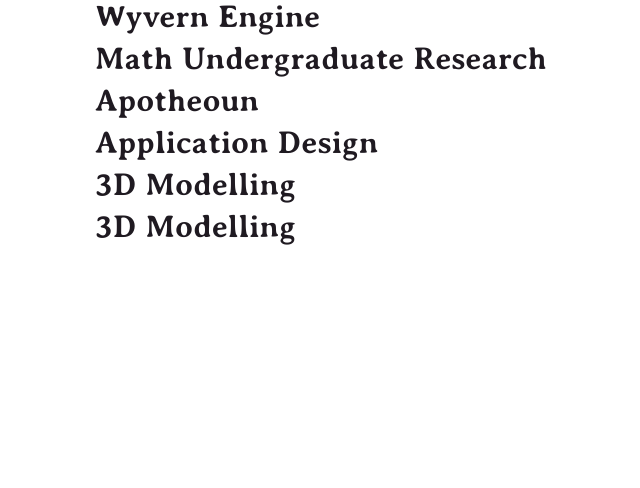
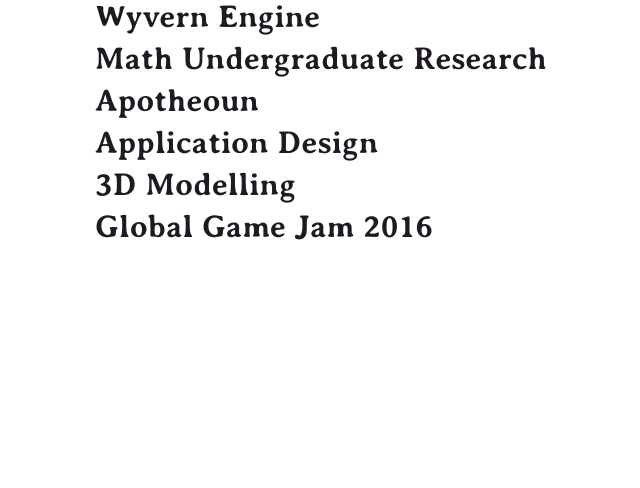
Before and after one commit to Abhalphiest/portfolio, a PHP site: page /projects/projects.php in a window 1280 px wide. Shown: the part 204-692 px from the top of the page, without its empty margins (38-678 px from the left). Run offline with PHP 8.4, Linux system fonts and the light colour scheme; some libraries are stand-ins or nearby versions.

Commit message:
fixed html copy paste error

```diff
--- a/projects/projects.php
+++ b/projects/projects.php
@@ -123,7 +123,7 @@ arising from the physical sciences.</p>
 							reference for 3D Animation and Asset production. Modeled, unwrapped, textured, and rigged by me.</p>
 	</div>
 </div>
-<h1 id="ggj" onclick="sectionSwitch('#ggjproject','#ggj')"> 3D Modelling </h1>
+<h1 id="ggj" onclick="sectionSwitch('#ggjproject','#ggj')"> Global Game Jam 2016 </h1>
 <div id="ggjproject" class="project">
 	<h2> Global Game Jam 2016</h2>
 	<p class="description"> Made Smash The Stack, an infinite runner/memory game hybrid on a team of 6 people. Primarily handled back end code,
```
